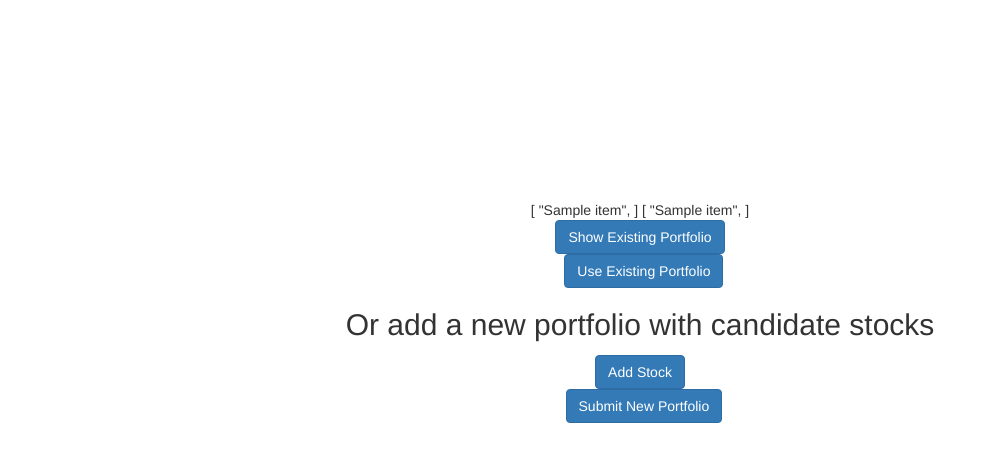
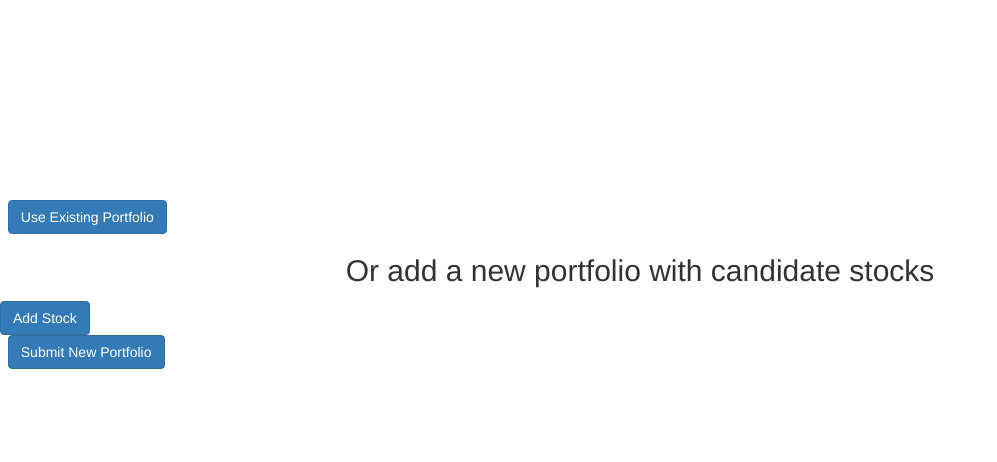
Before and after one commit to skykitten2y/web_Capstone, a Flask app: template src/templates/given_portfolio_ask.html in a window 1280 px wide. Shown: the part 220-682 px from the top of the page, without its empty margins (0-997 px from the left). Run offline with Flask 2, Linux system fonts and the light colour scheme; the template is opened without the code that fills it: most values are stand-ins (such as "Sample title", 1, 10 or a date in 2020); some libraries are stand-ins or nearby versions.

Commit message:
Update given_portfolio_ask.html

```diff
--- a/src/templates/given_portfolio_ask.html
+++ b/src/templates/given_portfolio_ask.html
@@ -30,10 +30,6 @@
 
 
 	<script>
-
-
-    $(document).ready(function_1() {
-    {
      let myChart = document.getElementById('myChart').getContext('2d');
 
         // Global Options
@@ -95,15 +91,22 @@
           }
         });
 
-    }
 
 
+    </script>
+    <body>
+
+        <div class="text-center" id="add-stock-form">
+          <div class="container mb-2" style="position: relative; height:50vh; width:50vw">
+
+            <canvas id="myChart" ></canvas>
+          </div>
+
+        </div>
+    </body>
 
 
-
-
-
-
+    <script>
 
     $(document).ready(function() {
       $('.selectpicker').selectpicker({
@@ -277,49 +280,13 @@
 });
 
 
-
-
-
-
-
-
-
-
-
-
-
-
-
-
-
-
-
-
-
-
-
-
-
 </script>
     <body>
 
 
     &nbsp;
-    <div class="text-center" id="add-stock-form">
-          <div class="container mb-2" style="position: relative; height:50vh; width:50vw">
 
-            <canvas id="myChart" ></canvas>
-          </div>
-        <div>
-    [{% for item in stocks %}
-             "{{item}}",
-            {% endfor %}]
 
-            [{% for item in weights %}
-             "{{item}}",
-            {% endfor %}]
-        </div>
-            <button type="submit" class="btn btn-primary" onclick = "function_1()">Show Existing Portfolio</button>
             <form id = "next" action="/function1/results" method="post">
 
 
```
